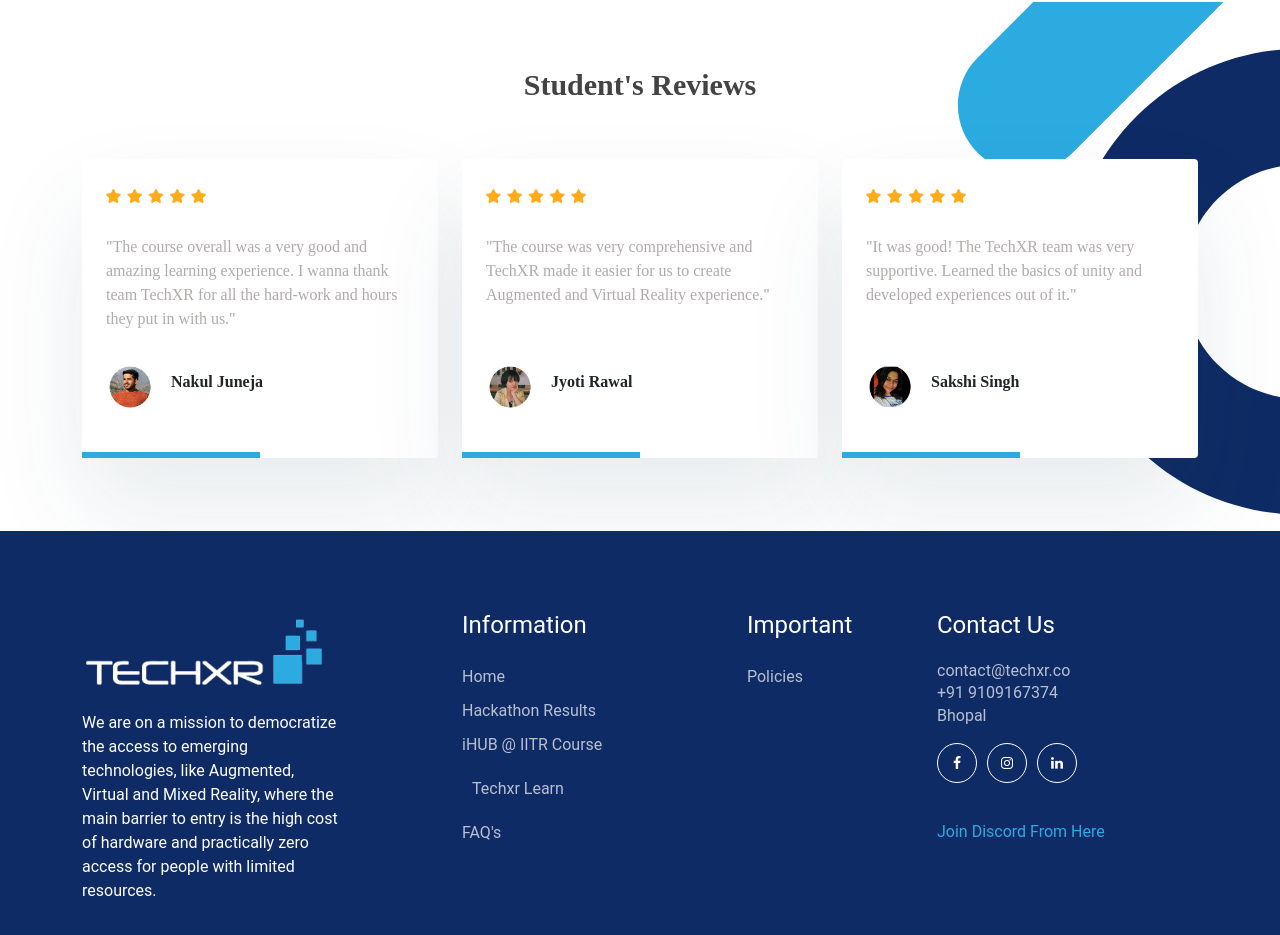
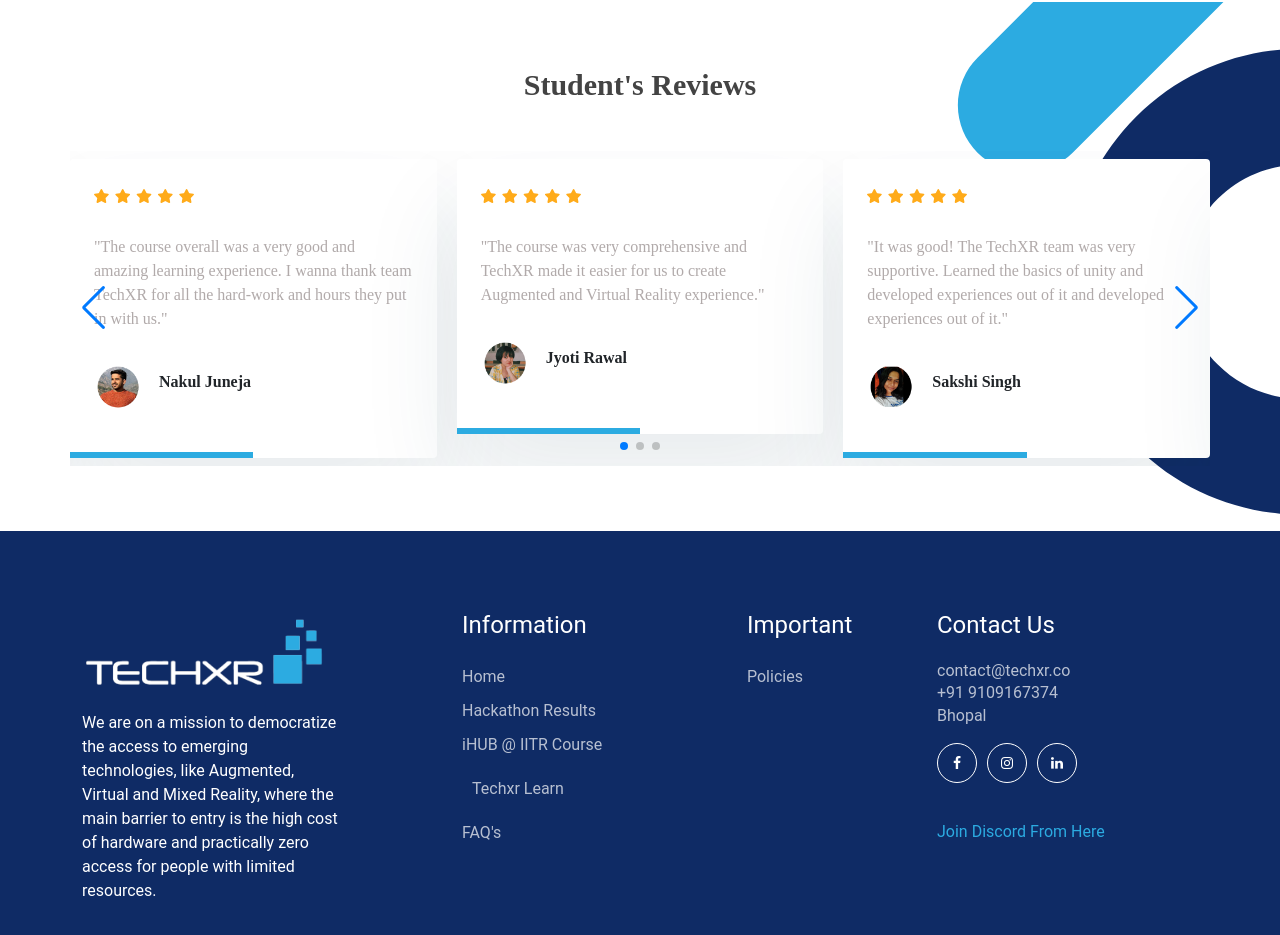
Before and after one commit to krmukesh1/techxr-test, a React (Create React App) app: page / in a window 1280 px wide. Shown: the part 3890-4825 px from the top of the page. Built offline with nearby package versions, Linux system fonts and the light colour scheme; a web font is replaced by a local one.

Commit message:
added codes

```diff
--- a/package.json
+++ b/package.json
@@ -1,5 +1,6 @@
 {
   "name": "techxr-task",
+  "homepage": "https://krmukesh1.github.io/techxr-test",
   "version": "0.1.0",
   "private": true,
   "dependencies": {
@@ -15,6 +16,8 @@
     "web-vitals": "^2.1.4"
   },
   "scripts": {
+    "predeploy": "npm run build",
+    "deploy": "gh-pages -d build",
     "start": "react-scripts start",
     "build": "react-scripts build",
     "test": "react-scripts test",
@@ -37,5 +40,8 @@
       "last 1 firefox version",
       "last 1 safari version"
     ]
+  },
+  "devDependencies": {
+    "gh-pages": "^3.2.3"
   }
 }
--- a/src/Components/Review/index.js
+++ b/src/Components/Review/index.js
@@ -5,6 +5,15 @@
 import Sakshi from "../assets/images/sakshi.png";
 import Jyoti from "../assets/images/jyoti.png";
 import "./style.css";
+import { Swiper, SwiperSlide } from "swiper/react";
+
+import "swiper/css";
+import "swiper/css/pagination";
+import "swiper/css/navigation";
+
+// import required modules
+import { Pagination, Navigation } from "swiper";
+
 export const Review = () => {
   return (
     <>
@@ -13,16 +22,43 @@
         <div className="container">
           <div className="row">
             <h3 className="sec-head text-center mb-5">Student's Reviews</h3>
-
-            <div className="col-md-4  my-2">
+            <Swiper
+              slidesPerView={1}
+              spaceBetween={50}
+              slidesPerGroup={1}
+              breakpoints={{
+                640: {
+                  slidesPerView: 1,
+                  spaceBetween: 20,
+                },
+                768: {
+                  slidesPerView: 2,
+                  spaceBetween: 40,
+                },
+                1024: {
+                  slidesPerView: 3,
+                  spaceBetween: 20,
+                },
+              }}
+              loop={true}
+              loopFillGroupWithBlank={true}
+              pagination={{
+                clickable: true,
+              }}
+              navigation={true}
+              modules={[Pagination, Navigation]}
+              className="mySwiper"
+            >
+              <SwiperSlide>
+                <div className="col my-2">
                   <div className="card test-wrap h-100 border-0">
                     <img src={Star} className="card-img-top" alt="Star" />
                     <div className="card-body">
                       <div className="card-content">
                         <p className="card-text pt-3">
-                      "The course overall was a very good and amazing learning
-                      experience. I wanna thank team TechXR for all the
-                      hard-work and hours they put in with us."
+                          "The course overall was a very good and amazing
+                          learning experience. I wanna thank team TechXR for all
+                          the hard-work and hours they put in with us."
                         </p>
                       </div>
                     </div>
@@ -34,7 +70,9 @@
                     </div>
                   </div>
                 </div>
-            <div className="col-md-4  my-2">
+              </SwiperSlide>
+              <SwiperSlide>
+                <div className="col  my-2">
                   <div className="card test-wrap h-100 border-0">
                     <img src={Star} className="card-img-top" alt="Star" />
                     <div className="card-body">
@@ -54,14 +92,17 @@
                     </div>
                   </div>
                 </div>
-            <div className="col-md-4  my-2">
+              </SwiperSlide>
+              <SwiperSlide>
+                <div className="col my-2">
                   <div className="card test-wrap h-100 border-0">
                     <img src={Star} className="card-img-top" alt="Star" />
                     <div className="card-body">
                       <div className="card-content">
                         <p className="card-text pt-3">
-                      "It was good! The TechXR team was very supportive. Learned
-                      the basics of unity and developed experiences out of it."
+                          "It was good! The TechXR team was very supportive.
+                          Learned the basics of unity and developed experiences
+                          out of it and developed experiences out of it."
                         </p>
                       </div>
                     </div>
@@ -73,6 +114,8 @@
                     </div>
                   </div>
                 </div>
+              </SwiperSlide>
+            </Swiper>
           </div>
         </div>
       </section>
--- a/src/index.css
+++ b/src/index.css
@@ -1,6 +1,6 @@
 @font-face {
   font-family: "Muli-Light";
-  src: url("../../../assets/fonts/Muli-Light.ttf");
+  src:url("../src/Components/assets/fonts/Muli-Light.ttf")
 }
 @font-face {
   font-family: "Muli-Black";
@@ -32,9 +32,7 @@
   box-sizing: border-box;
 
 }
-/* body{
-  font-family: "Muli-Regular";
-} */
+
 :root {
   --blue: #2CABE1;
   --dark: #1E1C24;
```
Also changed, not shown: 1 other file (tests, documents, lock files or other folders). Lines whose indentation alone changed are shown as unchanged.
